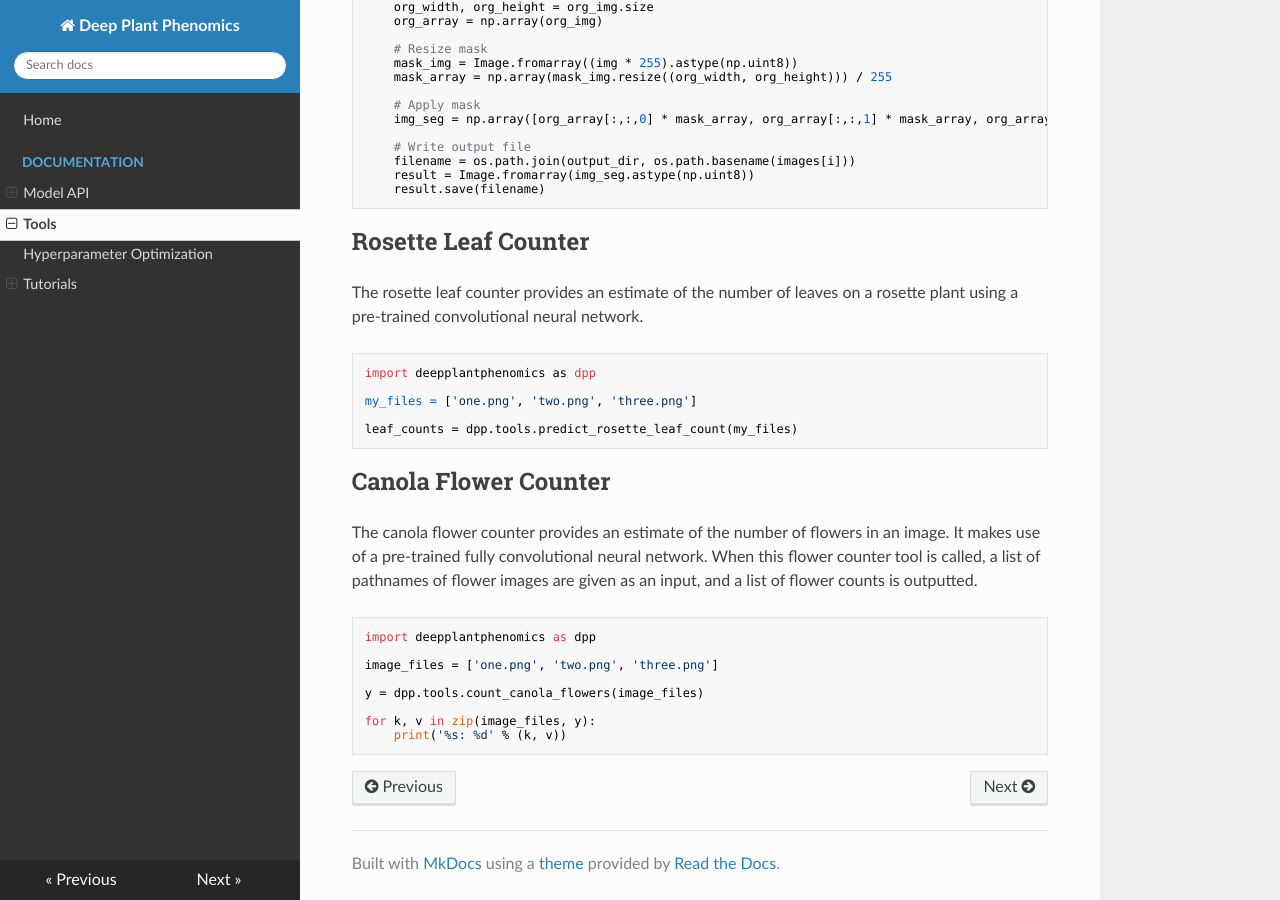
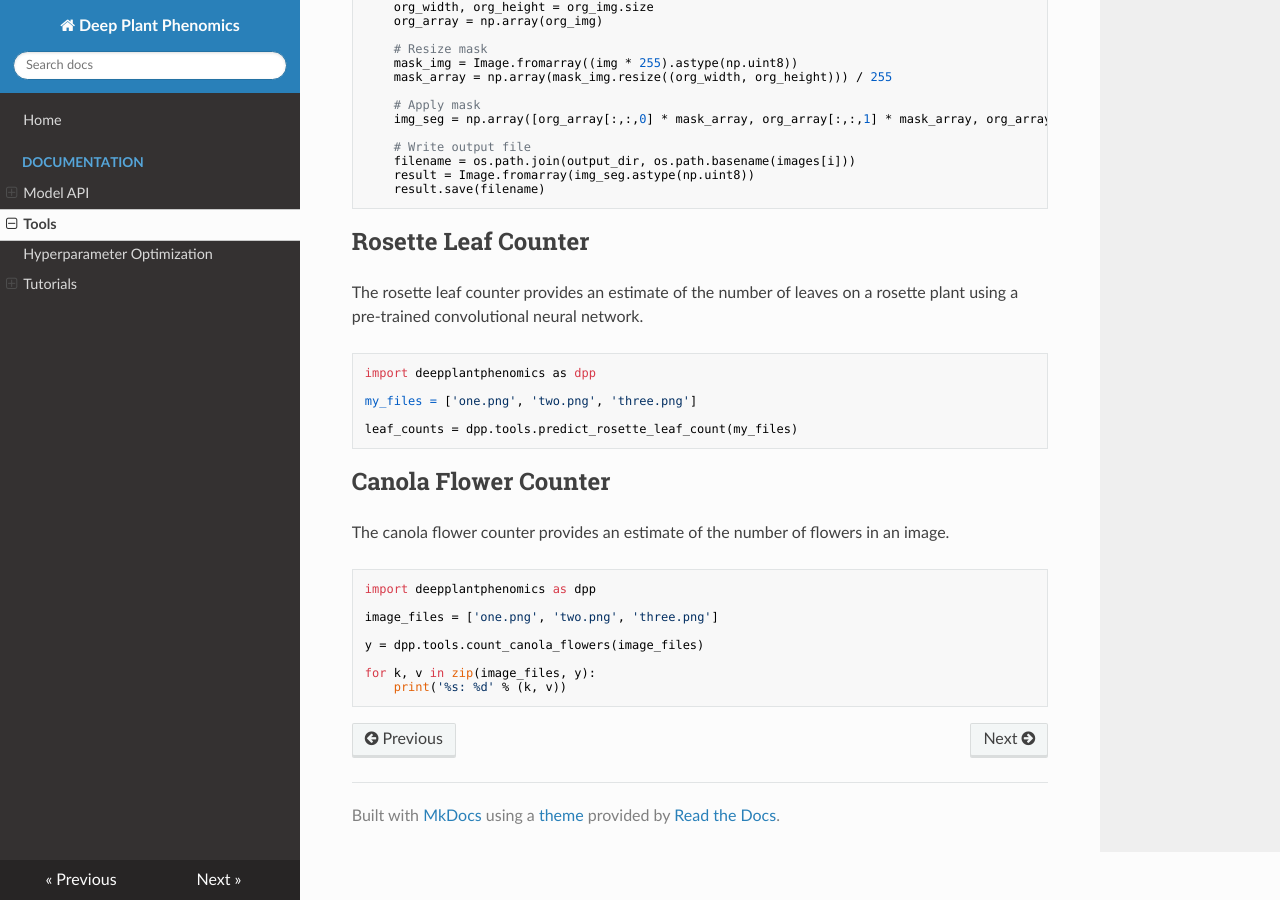
Before and after one commit to p2irc/deepplantphenomics, an MkDocs documentation site: the page built from docs/Tools.md, in a window 1280 px wide and 900 px high, scrolled down 546 px. Built offline with MkDocs 1.6.1, drawn with Linux system fonts in a browser that asks for light colours; nearby versions of some CDN libraries; old or Windows-style settings are respelled for this version of MkDocs.

Commit message:
Small edit to flower counting tool docs

````diff
--- a/docs/Tools.md
+++ b/docs/Tools.md
@@ -50,8 +50,7 @@ leaf_counts = dpp.tools.predict_rosette_leaf_count(my_files)
 
 ## Canola Flower Counter
 
-The canola flower counter provides an estimate of the number of flowers in an image. It makes use of a pre-trained fully convolutional neural network.
-When this flower counter tool is called, a list of pathnames of flower images are given as an input, and a list of flower counts is outputted.
+The canola flower counter provides an estimate of the number of flowers in an image.
 
 ```
 import deepplantphenomics as dpp
````
